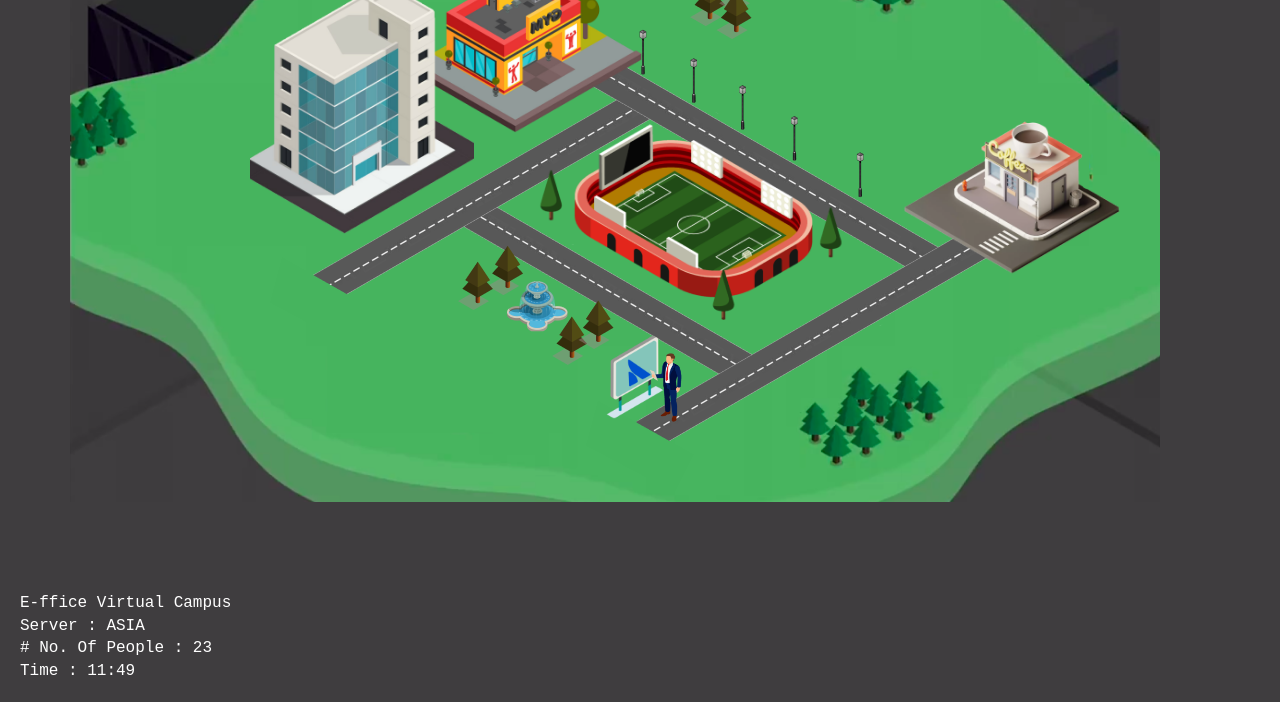
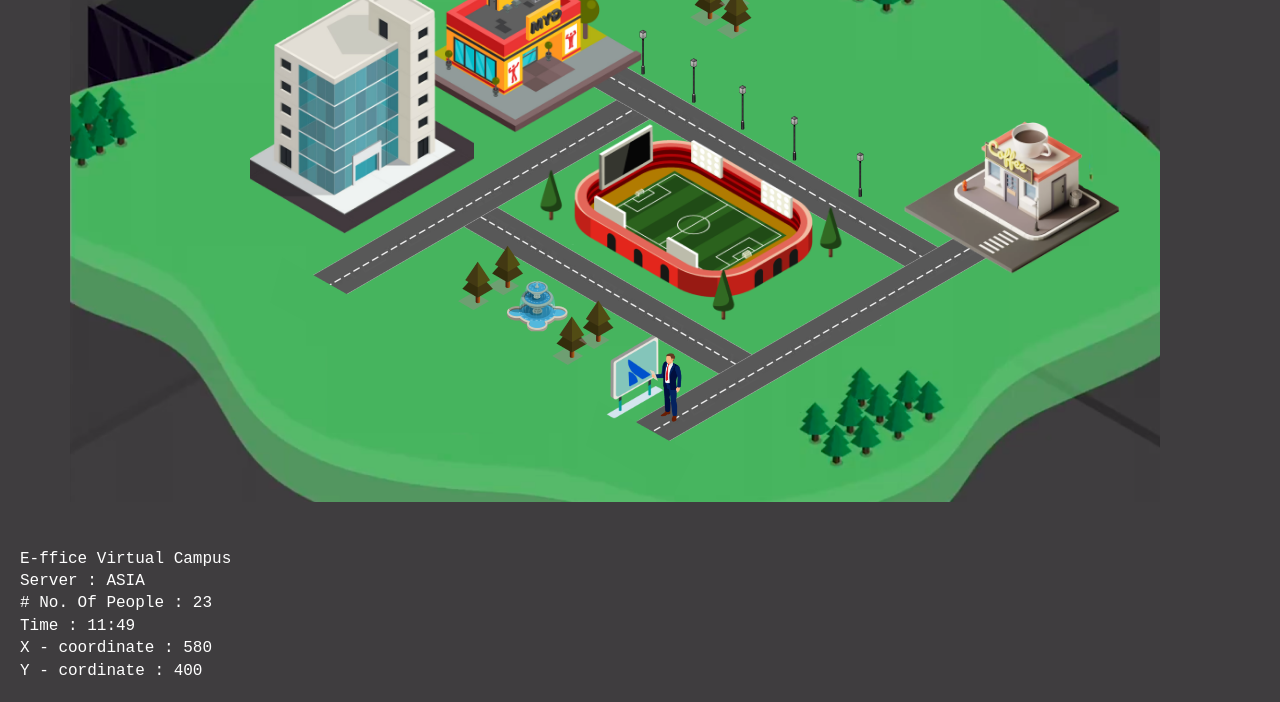
Before and after one commit to vkartik2k/atlassianAppDev, a website: page public/index.html in a window 1280 px wide. Shown: the part 98-800 px from the top of the page. Drawn offline with nearby package versions, Linux system fonts and the light colour scheme; a small style sheet from the web is missing; a web font is replaced by a local one.

Commit message:
cordiantes displayed

```diff
--- a/public/index.html
+++ b/public/index.html
@@ -41,6 +41,10 @@
       # No. Of People : 23
       <br />
       Time : 11:49
+      <br />
+      X - coordinate : <span id="xvalue"></span>
+      <br />
+      Y - cordinate : <span id="yvalue"></span>
     </div>
 
     <div id="overlayLogin" class="overlayLogin overlay" style="display: none;">
--- a/public/index.js
+++ b/public/index.js
@@ -147,6 +147,8 @@ function loadCanvas() {
     var loop = setInterval(function () {
         update();
         draw();
+        document.getElementById("xvalue").innerHTML = camerax;
+        document.getElementById("yvalue").innerHTML = cameray;
     }, 1000 / fps);
 
 }
```
